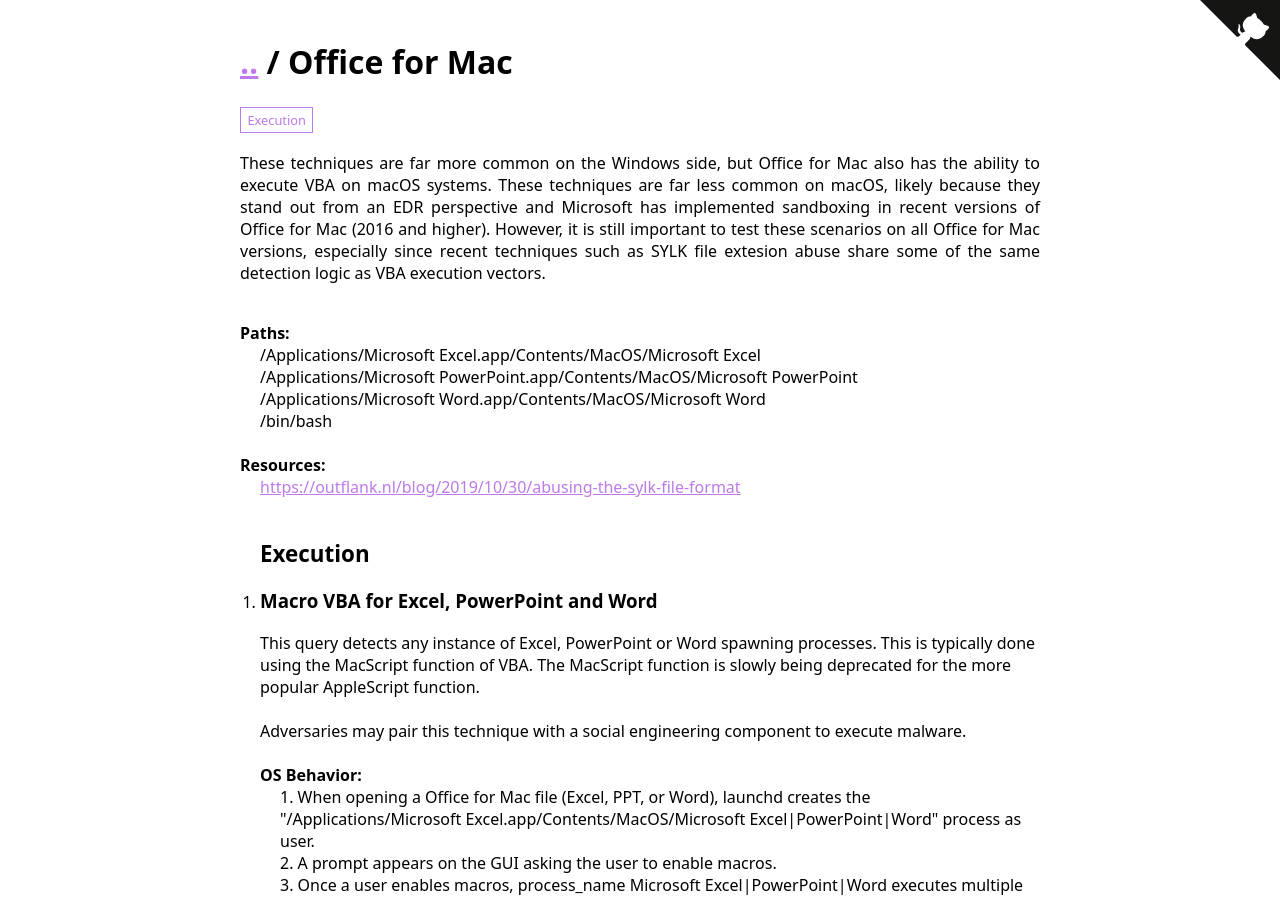
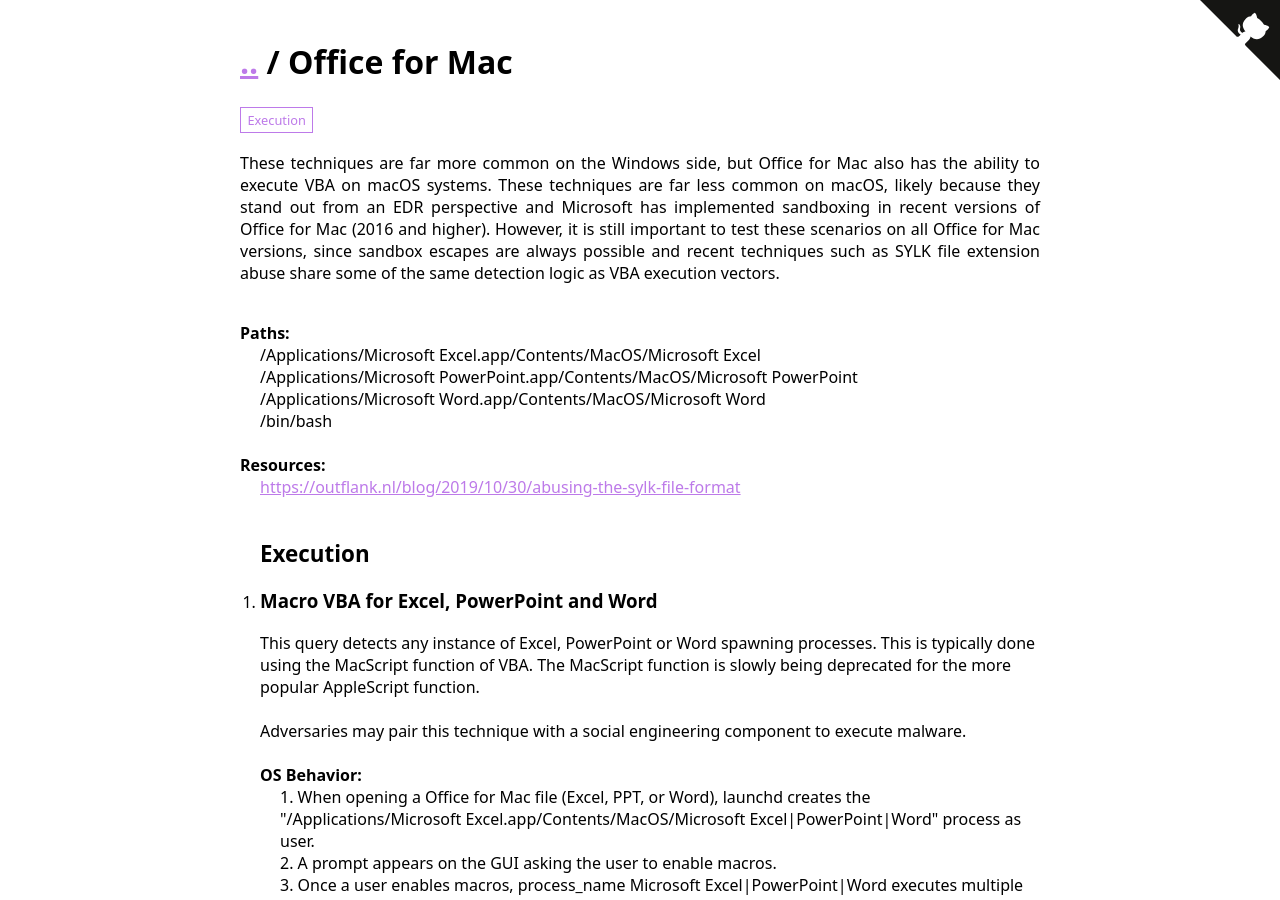
Before and after one commit to iThreatopedia/iThreatopedia.github.io, a Jekyll site: the page built from _iThreatopedia/macOS/Office for Mac.md, in a window 1280 px wide and 900 px high. Built offline with Jekyll 4.4.1, drawn with Linux system fonts in a browser that asks for light colours.

Commit message:
minor edits to description

```diff
--- a/_iThreatopedia/macOS/Office for Mac.md
+++ b/_iThreatopedia/macOS/Office for Mac.md
@@ -1,6 +1,6 @@
 ---
 Name: Office for Mac
-Description: These techniques are far more common on the Windows side, but Office for Mac also has the ability to execute VBA on macOS systems. These techniques are far less common on macOS, likely because they stand out from an EDR perspective and Microsoft has implemented sandboxing in recent versions of Office for Mac (2016 and higher). However, it is still important to test these scenarios on all Office for Mac versions, especially since recent techniques such as SYLK file extesion abuse share some of the same detection logic as VBA execution vectors.
+Description: These techniques are far more common on the Windows side, but Office for Mac also has the ability to execute VBA on macOS systems. These techniques are far less common on macOS, likely because they stand out from an EDR perspective and Microsoft has implemented sandboxing in recent versions of Office for Mac (2016 and higher). However, it is still important to test these scenarios on all Office for Mac versions, since sandbox escapes are always possible and recent techniques such as SYLK file extension abuse share some of the same detection logic as VBA execution vectors.
 Author: Adam Nadrowski
 Created: 2022-05-18
 Full_Path:
```
